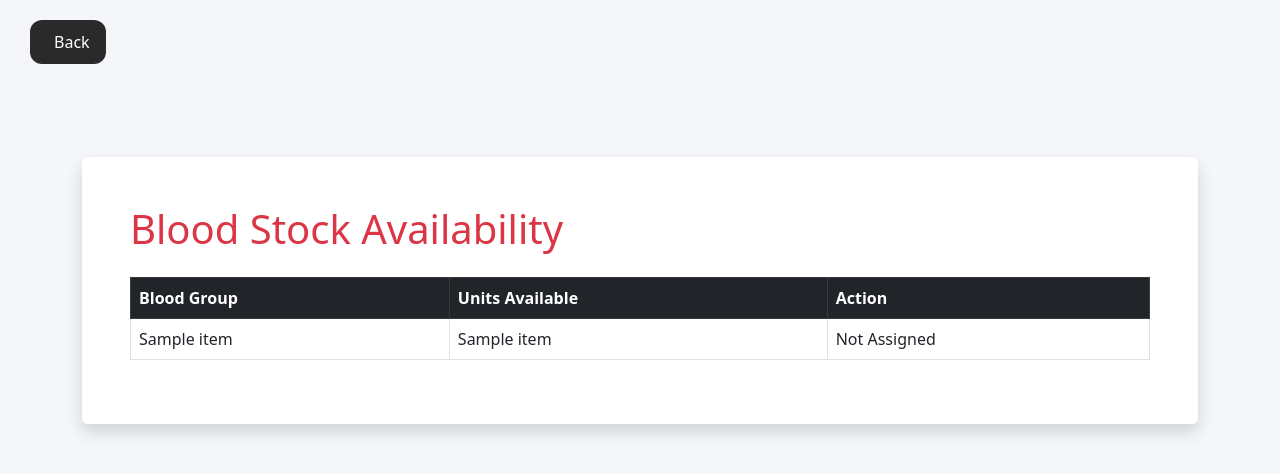
After one commit to s66888/LifeLink-Network, a Flask app: template templates/user_blood_stock.html in a window 1280 px wide. The commit adds this page. Shown: the top 474 px of the page. Run offline with Flask 3, Linux system fonts and the light colour scheme; the template is opened without the code that fills it: most values are stand-ins (such as "Sample title", 1, 10 or a date in 2020); parts of the project's set-up code (start-up, migrations or seed data) failed here and were passed over.

Commit message:
finallyy

```diff
--- a/app.py
+++ b/app.py
@@ -1270,23 +1270,21 @@ def toggle_availability():
 
     return redirect(url_for('user_dashboard'))
 
-@app.route('/blood-stock')
-def blood_stock():
-
-    if session.get('role') != 'admin':
-
-        return "Access Denied"
+@app.route('/user-blood-stock')
+def user_blood_stock():
+
+    if 'user' not in session:
+
+        return redirect(url_for('login'))
 
     db = get_db_connection()
 
     cursor = db.cursor()
 
-    cursor.execute(
-        """
+    cursor.execute("""
         SELECT *
         FROM blood_stock
-        """
-    )
+    """)
 
     stocks = cursor.fetchall()
 
@@ -1294,9 +1292,33 @@ def blood_stock():
     db.close()
 
     return render_template(
-
-        'blood_stock.html',
-
+        'user_blood_stock.html',
+        stocks=stocks
+    )
+
+@app.route('/admin-blood-stock')
+def admin_blood_stock():
+
+    if session.get('role') != 'admin':
+
+        return "Access Denied"
+
+    db = get_db_connection()
+
+    cursor = db.cursor()
+
+    cursor.execute("""
+        SELECT *
+        FROM blood_stock
+    """)
+
+    stocks = cursor.fetchall()
+
+    cursor.close()
+    db.close()
+
+    return render_template(
+        'admin_blood_stock.html',
         stocks=stocks
     )
 
@@ -1336,7 +1358,7 @@ def edit_stock(id):
         db.close()
 
         return redirect(
-            url_for('blood_stock')
+            url_for('admin_blood_stock')
         )
 
     cursor.execute(
@@ -1402,6 +1424,28 @@ def analytics():
         completed_requests=completed_requests
     )
 
+@app.route('/city-analytics')
+def city_analytics():
+
+    db = get_db_connection()
+    cursor = db.cursor()
+
+    cursor.execute("""
+        SELECT city, COUNT(*)
+        FROM donors
+        GROUP BY city
+        ORDER BY COUNT(*) DESC
+    """)
+
+    city_data = cursor.fetchall()
+
+    cursor.close()
+    db.close()
+
+    return render_template(
+        'city_analytics.html',
+        city_data=city_data
+    )
 
 # Notifications
 
--- a/templates/blood_stock.html
+++ b/templates/admin_blood_stock.html
@@ -51,7 +51,7 @@
     padding:20px 30px;
 ">
 
-<a href="/user-dashboard" class="back-btn">
+<a href="/admin-dashboard" class="back-btn">
 
     <i class="fa-solid fa-chevron-left"></i>
 
--- a/templates/analytics.html
+++ b/templates/analytics.html
@@ -127,7 +127,7 @@
     padding:20px 30px;
 ">
 
-<a href="/user-dashboard" class="back-btn">
+<a href="/admin-dashboard" class="back-btn">
 
     <i class="fa-solid fa-chevron-left"></i>
 
--- a/templates/donor_form.html
+++ b/templates/donor_form.html
@@ -170,7 +170,7 @@
     padding:20px 30px;
 ">
 
-<a href="/user-dashboard" class="back-btn">
+<a href="/admin-dashboard" class="back-btn">
 
     <i class="fa-solid fa-chevron-left"></i>
 
--- /dev/null
+++ b/templates/user_blood_stock.html
@@ -0,0 +1,117 @@
+<!DOCTYPE html>
+<html>
+
+<head>
+
+    <title>Blood Stock</title>
+
+    <link
+        href="https://cdn.jsdelivr.net/npm/bootstrap@5.3.0/dist/css/bootstrap.min.css"
+        rel="stylesheet"
+        href="https://cdnjs.cloudflare.com/ajax/libs/font-awesome/6.5.1/css/all.min.css"
+    >
+    <style>
+        .back-btn{
+
+            display:inline-flex;
+
+            align-items:center;
+
+            gap:8px;
+
+            padding:10px 16px;
+
+            background:#2a2a2a;
+
+            color:white;
+
+            border-radius:12px;
+
+            text-decoration:none;
+
+            margin-bottom:25px;
+
+            transition:.3s;
+        }
+
+        .back-btn:hover{
+
+            background:#ff1a1a;
+
+            color:white;
+
+            transform:translateX(-4px);
+        }
+    </style>
+
+</head>
+
+<body style="background:#f4f6f9;">
+<div style="
+    padding:20px 30px;
+">
+
+<a href="/admin-dashboard" class="back-btn">
+
+    <i class="fa-solid fa-chevron-left"></i>
+
+    <span>Back</span>
+
+</a>
+
+</div>
+
+<div class="container mt-5">
+
+    <div class="bg-white p-5 rounded shadow">
+
+        <h1 class="mb-4 text-danger">
+
+            Blood Stock Availability
+
+        </h1>
+
+        <table class="table table-bordered">
+
+            <thead class="table-dark">
+
+                <tr>
+
+                    <th>Blood Group</th>
+
+                    <th>Units Available</th>
+
+                    <th>Action</th>
+
+                </tr>
+
+            </thead>
+
+            <tbody>
+
+                {% for item in stocks %}
+
+               <tr>
+
+                    <td>{{ item[1] }}</td>
+
+                    <td>{{ item[4] }}</td>
+
+                    <td>{{ item[3] or 'Not Assigned' }}</td>
+
+
+
+                </tr>
+                {% endfor %}
+
+
+            </tbody>
+
+        </table>
+
+    </div>
+
+</div>
+
+</body>
+</html>
--- a/templates/user_dashboard.html
+++ b/templates/user_dashboard.html
@@ -321,6 +321,12 @@ body {
     <div class="logo">LifeLink</div>
     <ul class="menu">
         <li><a href="/profile"><i class="fa-solid fa-user"></i><span>Profile</span></a></li>
+        <li>
+            <a href="/user-blood-stock">
+                <i class="fa-solid fa-droplet"></i>
+                <span>Blood Stock</span>
+            </a>
+        </li>
         <li><a href="/request-blood"><i class="fa-solid fa-triangle-exclamation"></i><span>Request Blood</span></a></li>
         <li><a href="/my-requests"><i class="fa-solid fa-list"></i><span>My Requests</span></a></li>
         <li><a href="/emergency-requests"><i class="fa-solid fa-heart-circle-bolt"></i><span>Emergency Feed</span></a></li>
```
Also changed, not shown: templates/admin_dashboard.html (+1 -11 lines), templates/city_analytics.html (+2 -5 lines).
